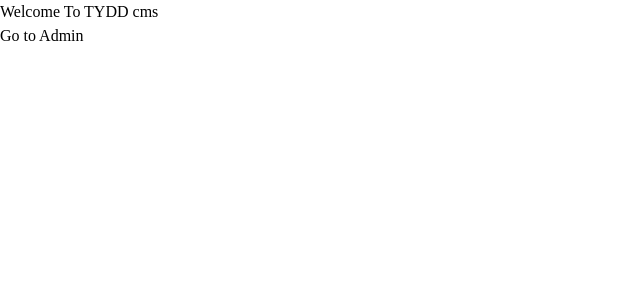
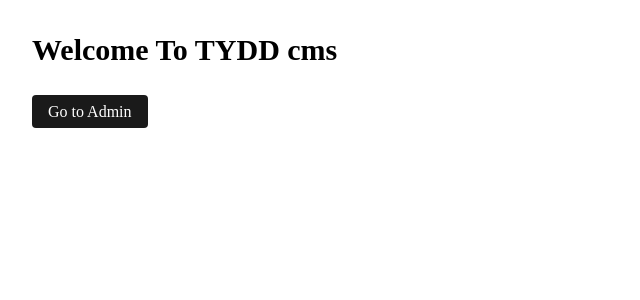
Before and after one commit to akshay1502/tydd, a Next.js app: page / in a window 1280 px wide. Shown: the top 300 px of the page, without its empty margins (0-640 px from the left). Built offline with nearby package versions, Linux system fonts and the light colour scheme.

Commit message:
updated importmap

```diff
--- a/src/app/(frontend)/page.tsx
+++ b/src/app/(frontend)/page.tsx
@@ -2,9 +2,11 @@ import Link from 'next/link'
 
 export default function HomePage() {
   return (
-    <div>
-      <h1>Welcome To TYDD cms</h1>
-      <Link href="/admin">Go to Admin</Link>
+    <div className="lg:p-8 p-4">
+      <h1 className="font-bold text-3xl mb-8">Welcome To TYDD cms</h1>
+      <Link href="/admin" className="bg-black text-white py-2 px-4 rounded-sm">
+        Go to Admin
+      </Link>
     </div>
   )
 }
--- a/src/app/(frontend)/styles.css
+++ b/src/app/(frontend)/styles.css
@@ -7,3 +7,7 @@
   padding: 0;
   box-sizing: border-box;
 }
+
+:root {
+  --radius: 0.5rem;
+}
--- a/src/app/(payload)/admin/importMap.js
+++ b/src/app/(payload)/admin/importMap.js
@@ -1 +1,5 @@
-export const importMap = {}
+import { S3ClientUploadHandler as S3ClientUploadHandler_f97aa6c64367fa259c5bc0567239ef24 } from '@payloadcms/storage-s3/client'
+
+export const importMap = {
+  "@payloadcms/storage-s3/client#S3ClientUploadHandler": S3ClientUploadHandler_f97aa6c64367fa259c5bc0567239ef24
+}
```
